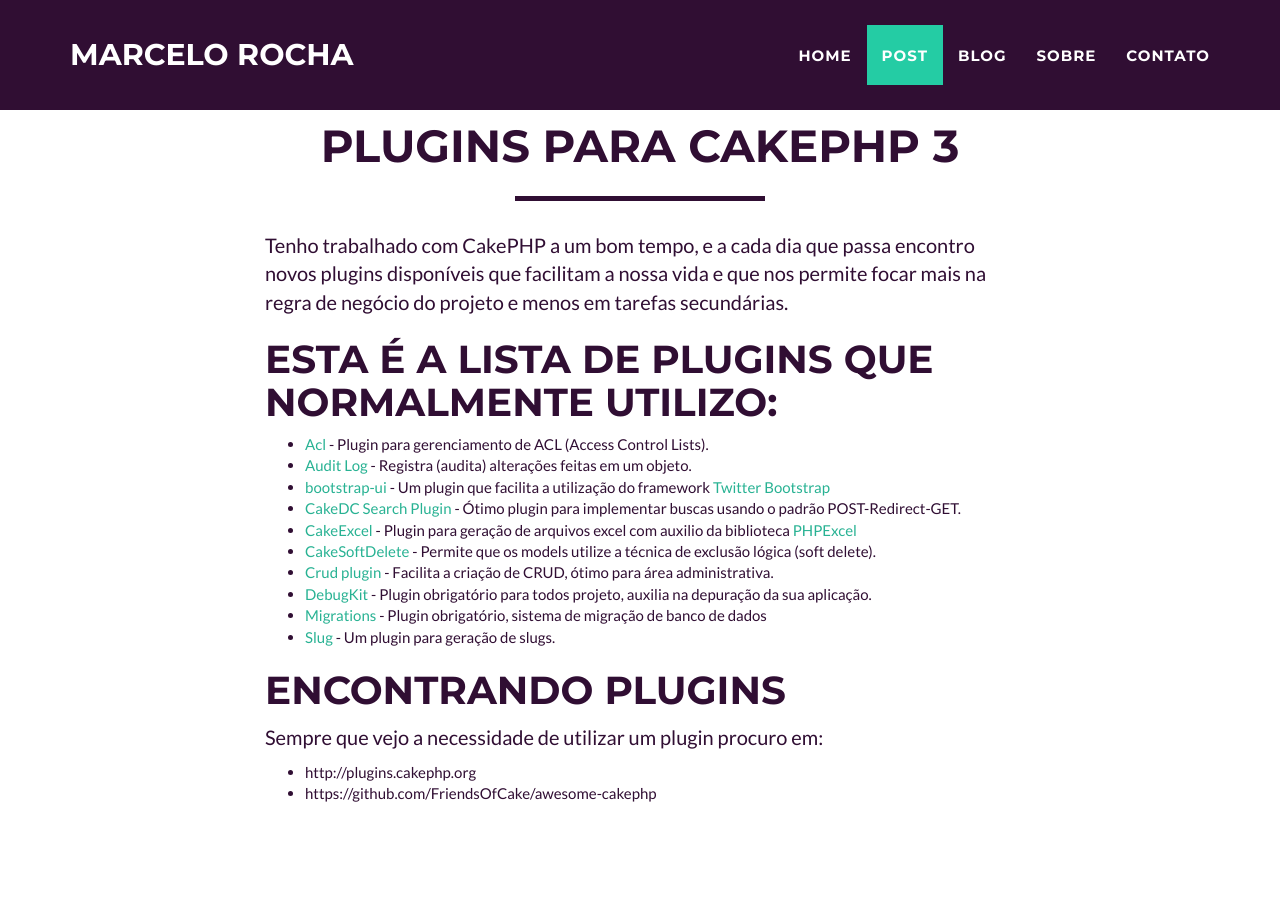
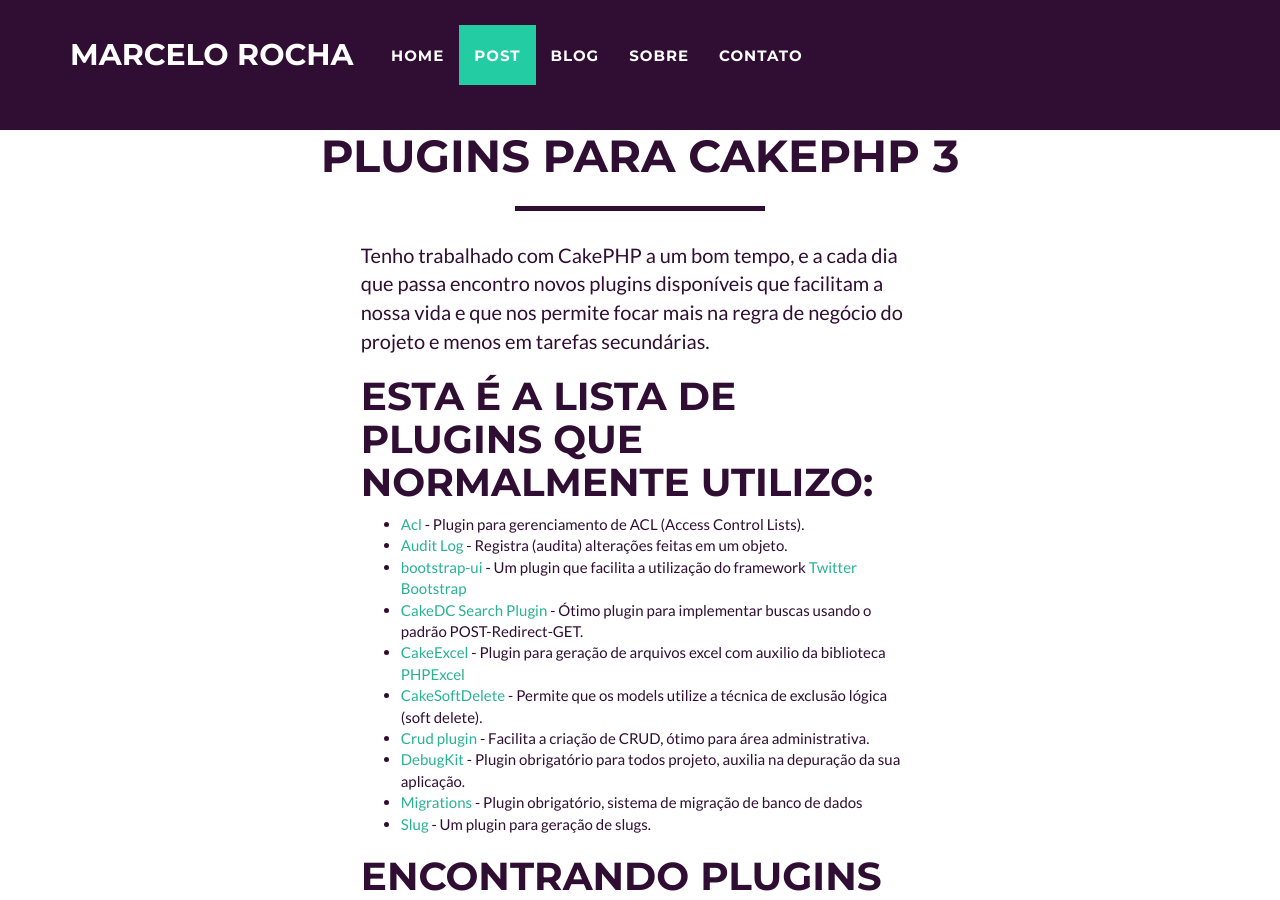
Before and after one commit to rochamarcelo/rochamarcelo.github.io, a Jekyll site: the page built from _posts/2015-11-21-plugins-para-cakephp-3.markdown, in a window 1280 px wide and 900 px high. Built offline with Jekyll 4.4.1, drawn with Linux system fonts in a browser that asks for light colours.

Commit message:
Update post.html

```diff
--- a/_layouts/post.html
+++ b/_layouts/post.html
@@ -1,7 +1,8 @@
 <!DOCTYPE html>
 <html>
     {% include head.html %}
-    <body id="page-top-post" class="index">
+    <body id="page-top-post" class="post">
+    {% include ga.html %}
     {% include post_nav.html %}
     {% include post.html %}
 
```
